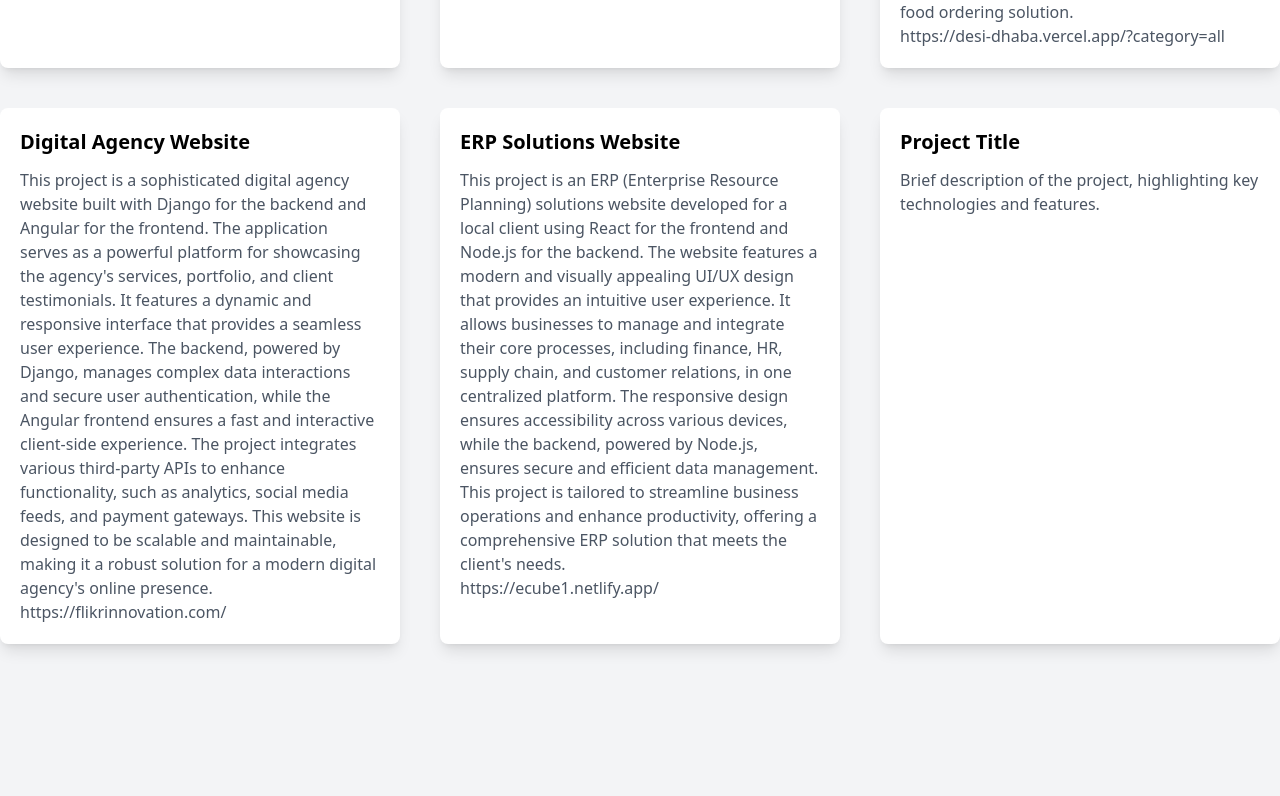
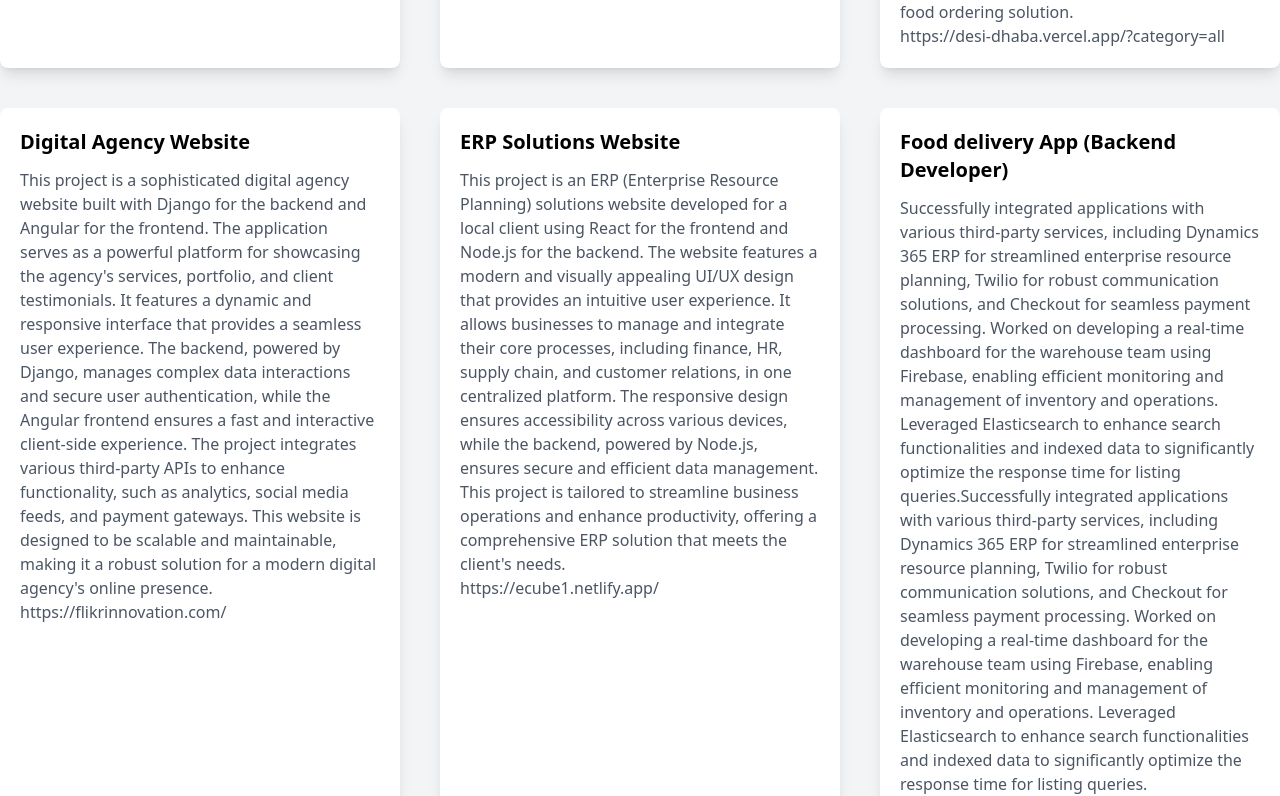
Before and after one commit to sydbilal/Portfolio-Main, a React (Vite) app in the folder my-vite-app/: page / in a window 1280 px wide. Shown: the part 1348-2144 px from the top of the page. Built offline with nearby package versions, Linux system fonts and the light colour scheme.

Commit message:
Project update

```diff
--- a/my-vite-app/src/Components/Projects.jsx
+++ b/my-vite-app/src/Components/Projects.jsx
@@ -40,8 +40,9 @@
         </div>
 
         <div className="bg-white p-5 shadow-lg rounded-lg hover:shadow-2xl transition-shadow">
-          <h3 className="text-xl font-semibold mb-3">Project Title</h3>
-          <p className="text-gray-600">Brief description of the project, highlighting key technologies and features.</p>
+          <h3 className="text-xl font-semibold mb-3">Food delivery App (Backend Developer)</h3>
+          <p className="text-gray-600">Successfully integrated applications with various third-party services, including Dynamics 365 ERP for streamlined enterprise resource planning, Twilio for robust communication solutions, and Checkout for seamless payment processing.
+          Worked on developing a real-time dashboard for the warehouse team using Firebase, enabling efficient monitoring and management of inventory and operations. Leveraged Elasticsearch to enhance search functionalities and indexed data to significantly optimize the response time for listing queries.Successfully integrated applications with various third-party services, including Dynamics 365 ERP for streamlined enterprise resource planning, Twilio for robust communication solutions, and Checkout for seamless payment processing. Worked on developing a real-time dashboard for the warehouse team using Firebase, enabling efficient monitoring and management of inventory and operations. Leveraged Elasticsearch to enhance search functionalities and indexed data to significantly optimize the response time for listing queries.</p>
         </div>
 
 
```
